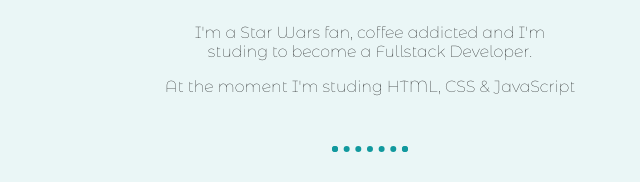
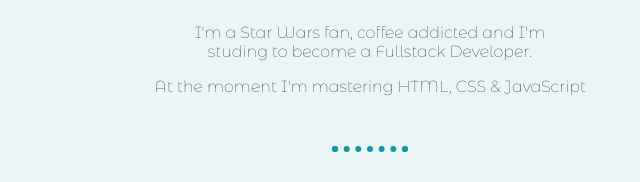
Before and after one commit to wemersonqueiroz/Curriculum, a plain HTML site: page index.html in a window 1280 px wide. Shown: the part 945-1127 px from the top of the page, 270-910 px from the left. Drawn offline with Linux system fonts and the light colour scheme.

Commit message:
Update index.html

```diff
--- a/index.html
+++ b/index.html
@@ -29,7 +29,7 @@
       <img src="./images/eu.png" width="150" height="150" alt="wemerson">
       <h2>Hello.</h2>
       <p class="intro">I'm a Star Wars fan, coffee addicted and I'm studing to become a Fullstack Developer.</p>
-      <p class="introsub">At the moment I'm studing HTML, CSS & JavaScript</p>
+      <p class="introsub">At the moment I'm mastering HTML, CSS & JavaScript</p>
     </div>
     <hr>
     <div class="skills">
```
